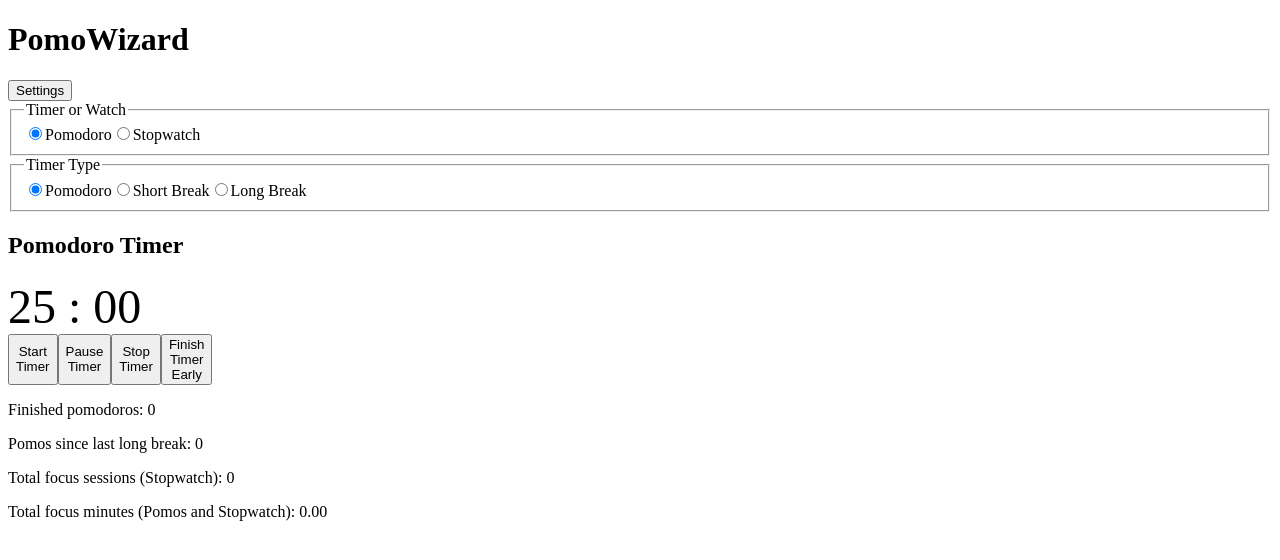
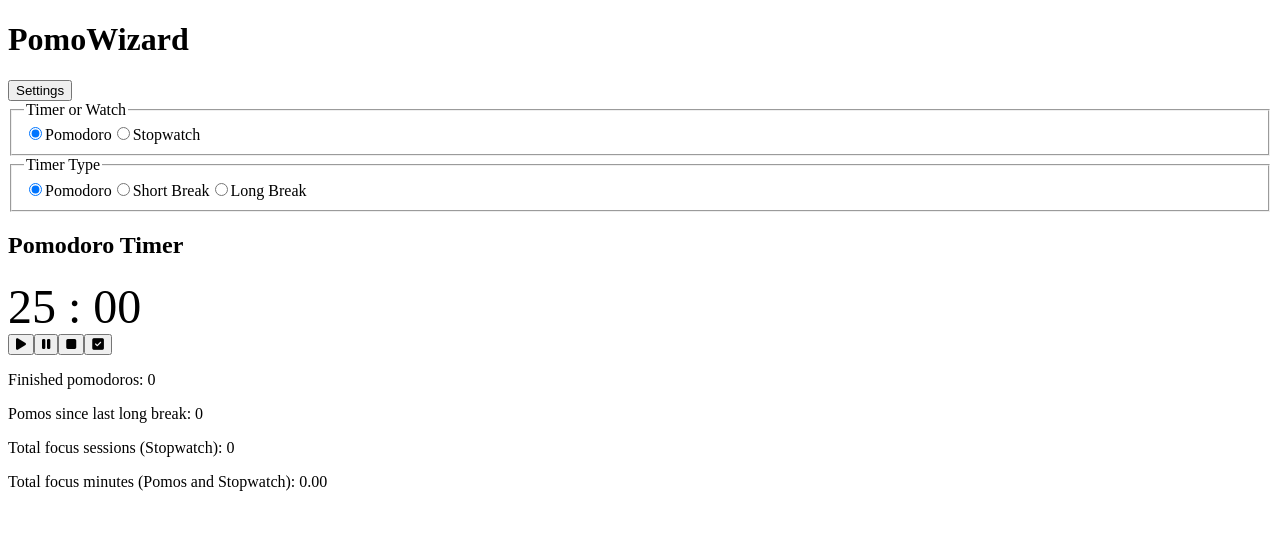
Before and after one commit to BladeBoles/PomoWizard, a Vue app: page / in a window 1280 px wide. Shown: the top 560 px of the page. Built offline with nearby package versions, Linux system fonts and the light colour scheme.

Commit message:
feat: fa icons for timer controls

```diff
--- a/src/components/GenericStopwatch.vue
+++ b/src/components/GenericStopwatch.vue
@@ -56,10 +56,10 @@ const displaySeconds = computed(() => {
         >{{ displayMinutes }} : {{ displaySeconds }}</span
       >
       <div class="generic-stopwatch__buttons">
-        <button @click="startWatch">Start Watch</button>
-        <button @click="pauseWatch">Pause Watch</button>
+        <button @click="startWatch"><i class="fa-solid fa-play" /></button>
+        <button @click="pauseWatch"><i class="fa-solid fa-pause" /></button>
         <button :disabled="currentStopwatchCount < 3" @click="finishWatch">
-          Finish Session
+          <i class="fa-solid fa-square-check" />
         </button>
       </div>
     </div>
--- a/src/components/GenericTimer.vue
+++ b/src/components/GenericTimer.vue
@@ -106,10 +106,12 @@ const displaySeconds = computed(() => {
         >{{ displayMinutes }} : {{ displaySeconds }}
       </span>
       <div class="generic-timer__buttons">
-        <button @click="startTimer">Start Timer</button>
-        <button @click="pauseTimer">Pause Timer</button>
-        <button @click="stopTimer">Stop Timer</button>
-        <button @click="finishTimer">Finish Timer Early</button>
+        <button @click="startTimer"><i class="fa-solid fa-play" /></button>
+        <button @click="pauseTimer"><i class="fa-solid fa-pause" /></button>
+        <button @click="stopTimer"><i class="fa-solid fa-stop" /></button>
+        <button @click="finishTimer">
+          <i class="fa-solid fa-square-check" />
+        </button>
       </div>
     </div>
   </main>
```
